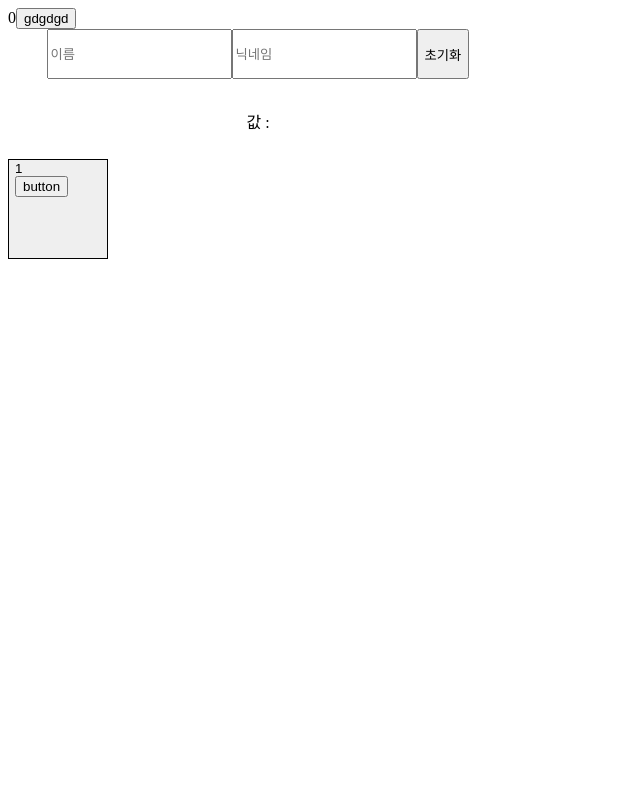
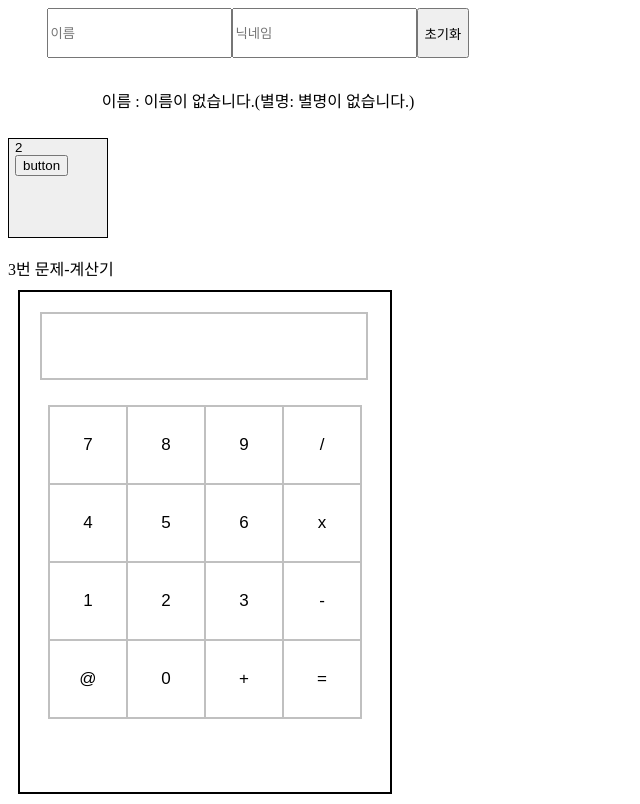
Before and after one commit to wlsdk9803/fe-week4, a React (Create React App) app: page / in a window 1280 px wide. Shown: the whole page, without its empty margins (0-640 px from the left). Built offline with nearby package versions, Linux system fonts and the light colour scheme.

Commit message:
4주차 과제

```diff
--- a/src/App.js
+++ b/src/App.js
@@ -1,22 +1,15 @@
-import { useState } from "react";
 import InputSample from "./component/Input";
 import Problem from "./component/Problem";
+import Calculator from "./component/Calculator";
 
 function App() {
-  const [count, setCount] = useState(0);
-
   return (
     <>
-      {count}
-      <button
-        onClick={() => {
-          setCount(count + 1);
-        }}
-      >
-        gdgdgd
-      </button>
       <InputSample />
       <Problem />
+      <br />
+      3번 문제-계산기
+      <Calculator />
     </>
   );
 }
--- /dev/null
+++ b/src/component/Calculator/index.jsx
@@ -0,0 +1,107 @@
+import { useEffect, useState } from "react";
+import styled from "styled-components";
+
+const CalculatorWrapper = styled.div`
+  width: 370px;
+  height: 500px;
+  border: 2px black solid;
+  margin: 10px;
+`;
+
+const ResultWrapper = styled.div`
+  width: 300px;
+  height: 40px;
+  border: 2px #c0c0c0 solid;
+  margin: 20px;
+  padding: 12px;
+  text-align: right;
+  font-size: 22px;
+`;
+
+const Button = styled.button`
+  cursor: pointer;
+  height: 80px;
+  width: 80px;
+  border: 2px #c0c0c0 solid;
+  background-color: white;
+  font-size: 17px;
+  text-align: center;
+  padding: 10px;
+  margin: ${(props) => props.margin};
+  &:hover {
+    background-color: lightblue;
+  }
+`;
+
+const Calculator = () => {
+  const [calculateValue, setCalculateValue] = useState("");
+  const [value, updateValue] = useState("");
+
+  const onReset = () => {
+    setCalculateValue("");
+  };
+
+  const display = () => {
+    setCalculateValue(eval(calculateValue.replace("x", "*")));
+  };
+
+  useEffect(() => {
+    setCalculateValue((prev) => prev + value);
+  }, [value]);
+
+  return (
+    <CalculatorWrapper>
+      <ResultWrapper>{calculateValue}</ResultWrapper>
+      <Button margin="5px 0 0 28px" onClick={() => updateValue("7")}>
+        7
+      </Button>
+      <Button margin="5px 0 0 -2px" onClick={() => updateValue("8")}>
+        8
+      </Button>
+      <Button margin="5px 0 0 -2px" onClick={() => updateValue("9")}>
+        9
+      </Button>
+      <Button margin="5px 0 0 -2px" onClick={() => updateValue("/")}>
+        /
+      </Button>
+      <Button margin="-2px 0 0 28px" onClick={() => updateValue("4")}>
+        4
+      </Button>
+      <Button margin="-2px 0 0 -2px" onClick={() => updateValue("5")}>
+        5
+      </Button>
+      <Button margin="-2px 0 0 -2px" onClick={() => updateValue("6")}>
+        6
+      </Button>
+      <Button margin="-2px 0 0 -2px" onClick={() => updateValue("x")}>
+        x
+      </Button>
+      <Button margin="-2px 0 0 28px" onClick={() => updateValue("1")}>
+        1
+      </Button>
+      <Button margin="-2px 0 0 -2px" onClick={() => updateValue("2")}>
+        2
+      </Button>
+      <Button margin="-2px 0 0 -2px" onClick={() => updateValue("3")}>
+        3
+      </Button>
+      <Button margin="-2px 0 0 -2px" onClick={() => updateValue("-")}>
+        -
+      </Button>
+      <Button margin="-2px 0 0 28px" onClick={onReset}>
+        @
+      </Button>
+      <Button margin="-2px 0 0 -2px" onClick={() => updateValue("0")}>
+        0
+      </Button>
+      <Button margin="-2px 0 0 -2px" onClick={() => updateValue("+")}>
+        +
+      </Button>
+      <Button margin="-2px 0 0 -2px" onClick={display}>
+        =
+      </Button>
+    </CalculatorWrapper>
+  );
+};
+
+export default Calculator;
--- a/src/component/Input/index.jsx
+++ b/src/component/Input/index.jsx
@@ -1,4 +1,4 @@
-import React from "react";
+import React, { useState } from "react";
 import styled from "styled-components";
 
 const InputWrapper = styled.div`
@@ -19,14 +19,23 @@ const ViewWrapper = styled.div`
 function InputSample() {
   //이 페이지에서 useState를 단 한번만 사용한다면 선착순 한분에게 커피한잔 사드립니다!
   // 요 위치에 useState 구문이 들어가면 됩니다!
-  const onChange = (e) => {
+  const [name, setName] = useState();
+  const [nickname, setNickname] = useState();
+  const onChangeName = (e) => {
     console.log(e.target.value); // e.target.value 가 무엇일까요??
     // 여기에 코드를 작성하여 해결합니다!
     // onChange 함수를 읽히고 이 함수가 사용될때 useState 가 사용되면 되겠죠?
+    setName(e.target.value);
+  };
+
+  const onChangeNickname = (e) => {
+    setNickname(e.target.value);
   };
 
   const onReset = () => {
     // 여기는 reset 버튼을 눌렀을때 발생하는 함수입니다!!
+    setName("");
+    setNickname("");
   };
 
   return (
@@ -35,19 +44,22 @@ function InputSample() {
         <input
           name="name"
           placeholder="이름"
-          // onChange={}
-          //   value={}
+          onChange={onChangeName}
+          value={name}
         />
         <input
           name="nickname"
           placeholder="닉네임"
-          // onChange={}
-          //   value={}
+          onChange={onChangeNickname}
+          value={nickname}
         />
         <button onClick={onReset}>초기화</button>
       </InputWrapper>
 
-      <ViewWrapper>값 : {}</ViewWrapper>
+      <ViewWrapper>
+        이름 : {name || "이름이 없습니다."}
+        (별명: {nickname || "별명이 없습니다."})
+      </ViewWrapper>
     </div>
   );
 }
--- a/src/component/Problem/index.jsx
+++ b/src/component/Problem/index.jsx
@@ -14,7 +14,7 @@ const Problem = () => {
   const [isClick, setIsClick] = useState(false);
 
   useEffect(() => {
-    setCount(count + 1);
+    setCount((prev) => prev + 1);
   }, [isClick]);
 
   return (
```
